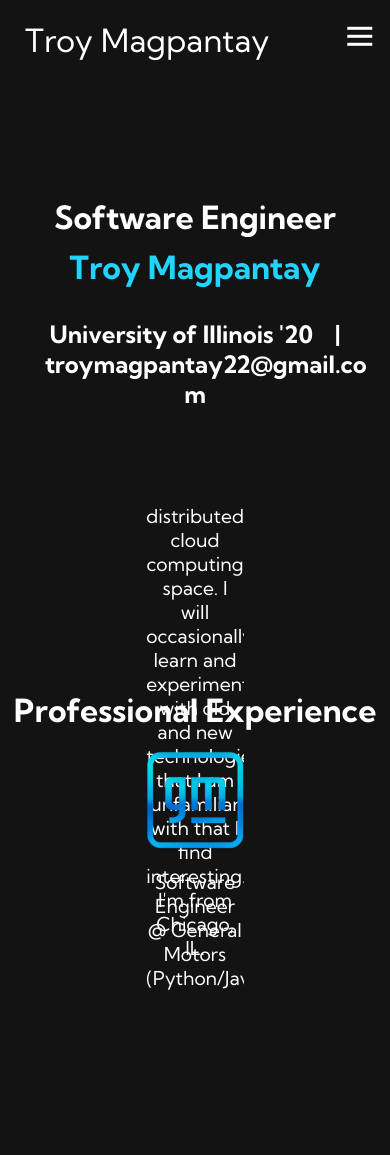
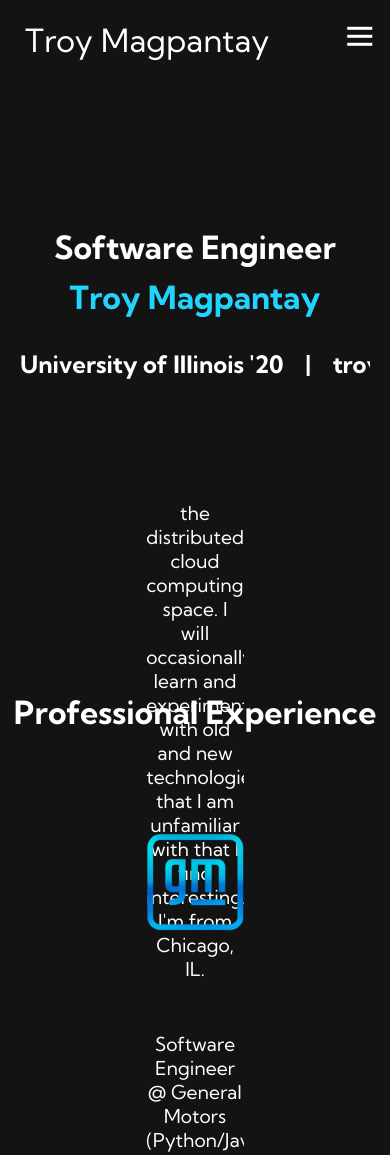
Before and after one commit to TroyMagpantay/troymagpantay_dot_com, a plain HTML site: page index.html in a window 390 px wide. Shown: the top 1155 px of the page. Drawn offline with Linux system fonts and the light colour scheme.

Commit message:
Update styles.css

```diff
--- a/styles.css
+++ b/styles.css
@@ -256,7 +256,7 @@
   margin-top: 1rem;
   font-size: 2rem;
   font-weight: 700;
-  white-space: normal; /* Allows text to wrap */
+  white-space: nowrap; /* Allows text to wrap */
   overflow-wrap: break-word;
   word-wrap: break-word; /* Breaks long words to fit the container */
 }
@@ -338,8 +338,9 @@
     text-align: center;
     margin-bottom: 4rem;
     overflow-x: hidden;
-    word-break: break-normal;
+    word-break: break-word;
     overflow-wrap: break-word; /* Breaks long words */
+    white-space: normal;
   }
 
   .main__content h1 {
@@ -385,7 +386,7 @@
   flex-direction: column;
   justify-content: center;
   align-items: center;
-  height: 25vh;
+  height: 30vh;
 }
 
 .descriptions h1 {
@@ -424,7 +425,7 @@
   justify-content: center;
   align-items: center;
   height: 30vh;
-  margin-bottom: -7rem;
+  margin-bottom: 0;
 }
 
 .work h1 {
@@ -435,8 +436,8 @@
   /* -moz-background-clip: text; */
   -webkit-text-fill-color: transparent;
   /* -moz-text-fill-color: transparent; */
-  margin-bottom: -5rem;
-
+  margin-bottom: 0;
+  margin-top: 5rem
 }
 
 .work p {
@@ -449,7 +450,7 @@
   -webkit-text-fill-color: transparent;
   /* -moz-text-fill-color: transparent; */
   font-size: 1.2rem;
-  margin-top: -5rem;
+  margin-top: 0;
   max-width: 25%;
   text-align: center;
 }
```
